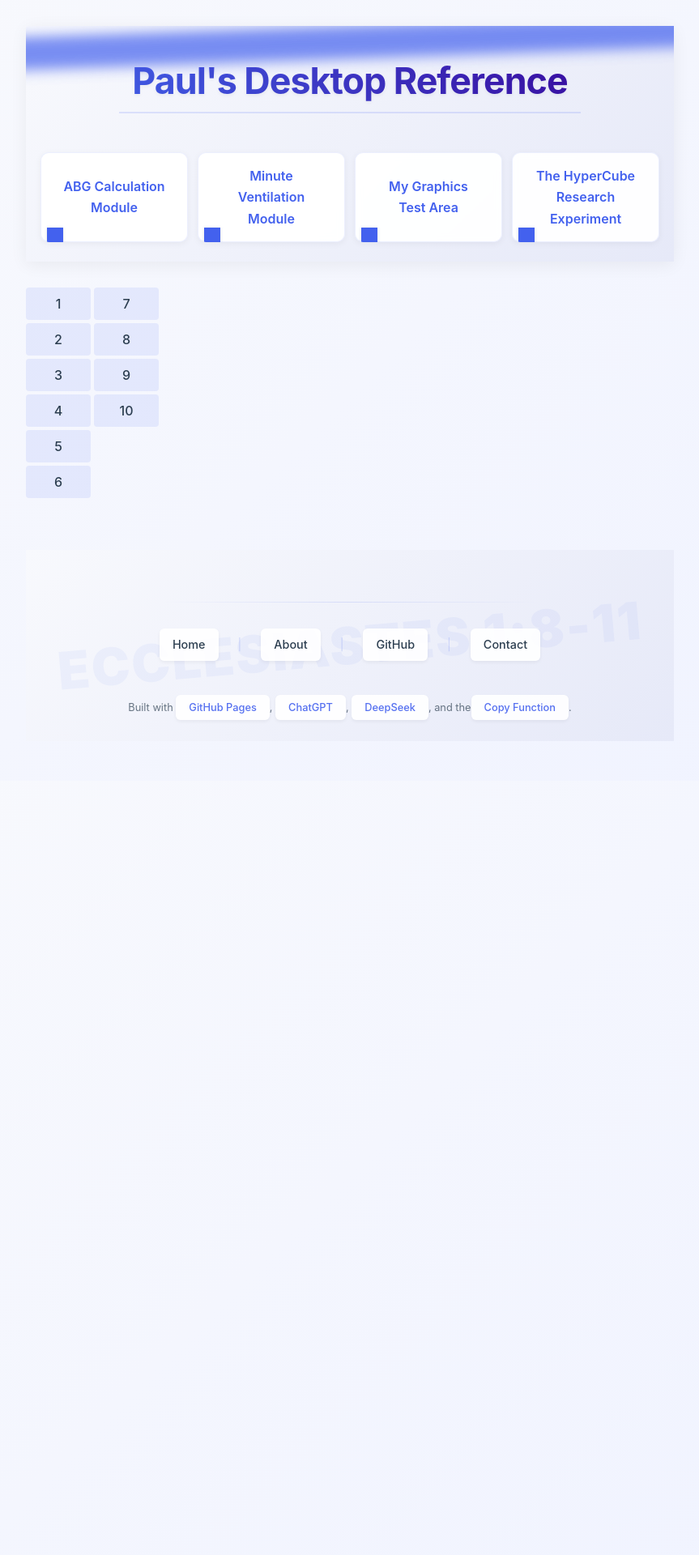
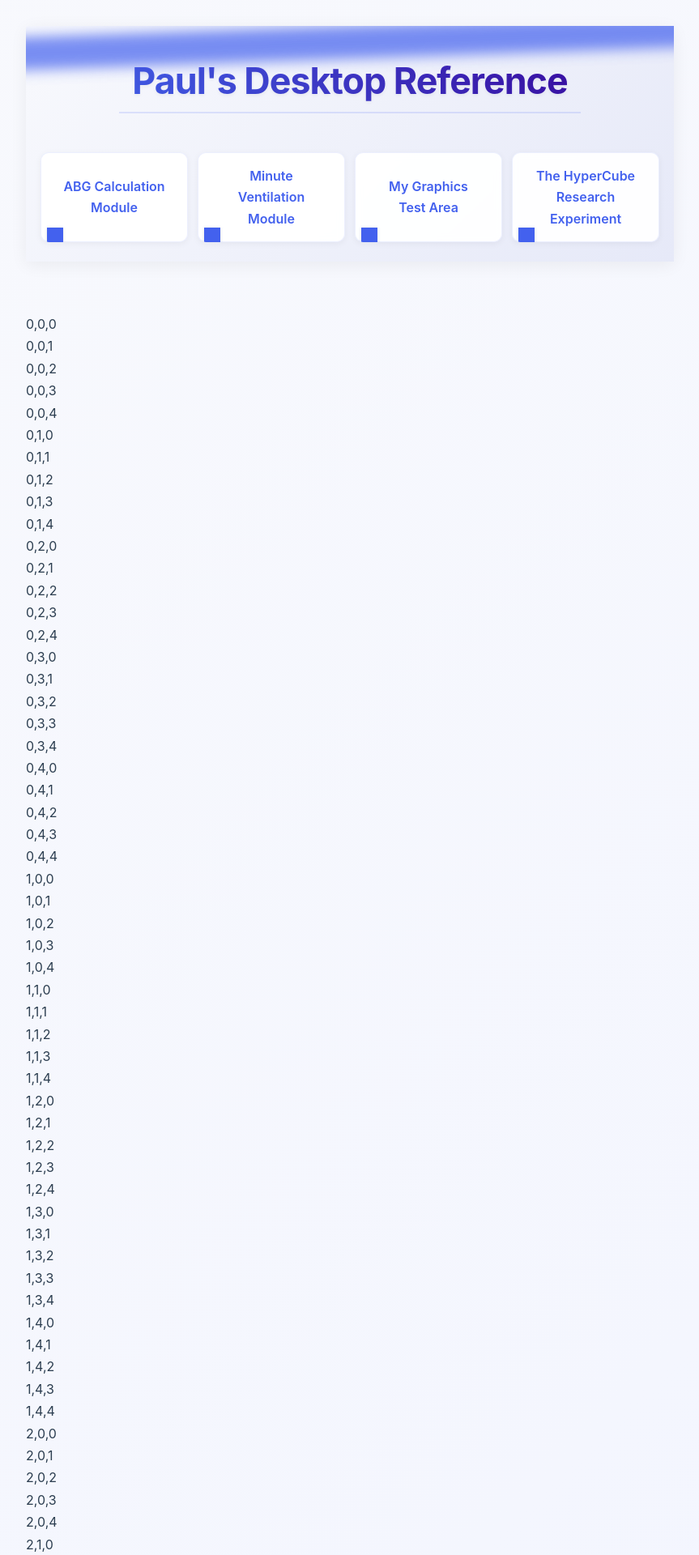
Before and after one commit to ZBZFirst/info, a Jekyll site: the page built from quiz1/MVInteractive.md, in a window 1280 px wide. Shown: the top 1920 px of the page at 81% size, without its empty margins (208-1071 px from the left). Built offline with Jekyll 4.4.1, drawn with Linux system fonts in a browser that asks for light colours; before the commit the page ends 964 px from its top, so only the background shows below that; some of the changed text lies outside the part shown.

Commit message:
Update MVInteractive.md

```diff
--- a/quiz1/MVInteractive.md
+++ b/quiz1/MVInteractive.md
@@ -3,31 +3,78 @@
 layout: default
 ---
 <style>/* Add to your CSS file */
-:root {
-  --time-modulo: 0; /* Will be animated */
+/* Add to your CSS */
+.grid-container {
+  perspective: 1200px;
+  margin: 4rem 0;
 }
 
 .grid {
   display: grid;
-  gap: 4px;
-  margin: 2rem 0;
+  gap: 1px;
+  transform-style: preserve-3d;
+  position: relative;
+  transition: transform 0.8s cubic-bezier(0.4, 0, 0.2, 1);
 
-  /* Dynamic grid calculation */
-  grid-template-rows: repeat(calc(1 + var(--time-modulo)), 40px);
-  grid-auto-columns: 80px;
-  grid-auto-flow: column;
-
-  /* Animation for time modulation */
-  animation: time-modulo 10s infinite linear;
+  /* Dynamic 3D transformation */
+  transform:
+    rotateX(calc((var(--y, 0) * 1deg))
+    rotateY(calc((var(--x, 0) * 1deg)))
+    translateZ(calc(var(--z, 0) * 20px));
 }
 
-.grid > * {
-  background: rgba(67, 97, 238, 0.1);
-  border-radius: 4px;
-  display: flex;
-  align-items: center;
-  justify-content: center;
-  font-weight: 500;
+.grid-cell {
+  background: rgba(67, 97, 238, 0.15);
+  transform:
+    translateX(calc(var(--cell-x, 0) * var(--spacing, 40px)))
+    translateY(calc(var(--cell-y, 0) * var(--spacing, 40px)))
+    translateZ(calc(var(--cell-z, 0) * 20px));
+  transition: all 0.6s cubic-bezier(0.4, 0, 0.2, 1);
+}
+
+/* Animated demo variables */
+@property --x {
+  syntax: '<number>';
+  inherits: false;
+  initial-value: 0;
+}
+
+@property --y {
+  syntax: '<number>';
+  inherits: false;
+  initial-value: 0;
+}
+
+@property --z {
+  syntax: '<number>';
+  inherits: false;
+  initial-value: 0;
+}
+
+@keyframes grid-movement {
+  0% { --x: 0; --y: 0; --z: 0; }
+  25% { --x: 10; --y: 5; --z: 4; }
+  50% { --x: -5; --y: 8; --z: 8; }
+  75% { --x: 7; --y: -3; --z: 12; }
+  100% { --x: 0; --y: 0; --z: 0; }
+}
+
+.grid {
+  animation: grid-movement 12s infinite linear;
+}
+
+/* Hover interaction */
+.grid:hover {
+  --spacing: 60px;
+  animation-play-state: paused;
+}
+
+.grid:hover .grid-cell {
+  background: rgba(67, 97, 238, 0.25);
+  transform:
+    translateX(calc(var(--cell-x) * var(--spacing)))
+    translateY(calc(var(--cell-y) * var(--spacing)))
+    translateZ(calc(var(--cell-z) * 40px));
 }
 
 @keyframes time-modulo {
@@ -51,9 +98,18 @@
   initial-value: 0;
 }</style>
 
-<div class="grid">
-  <!-- Generated cells using Jekyll -->
-  {% for i in (1..10) %}
-    <div>{{ i }}</div>
-  {% endfor %}
+<div class="grid-container">
+  <div class="grid">
+    {% comment %} Generate 5x5x5 grid cells {% endcomment %}
+    {% for x in (0..4) %}
+      {% for y in (0..4) %}
+        {% for z in (0..4) %}
+          <div class="grid-cell"
+               style="--cell-x: {{x}}; --cell-y: {{y}}; --cell-z: {{z}};">
+            {{x}},{{y}},{{z}}
+          </div>
+        {% endfor %}
+      {% endfor %}
+    {% endfor %}
+  </div>
 </div>
```
